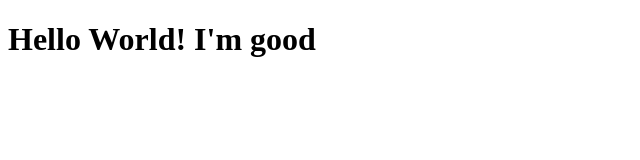
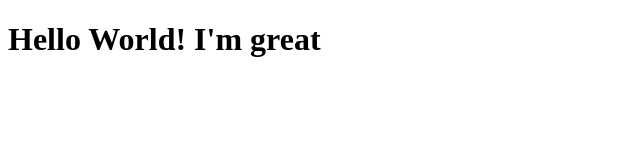
Before and after one commit to ttamnam/GitProjectA, a plain HTML site: page index.html in a window 1280 px wide. Shown: the full height of the page, 0-640 px from the left. Drawn offline with Linux system fonts and the light colour scheme.

Commit message:
I'm Great

```diff
--- a/index.html
+++ b/index.html
@@ -7,6 +7,6 @@
     <title>Document</title>
 </head>
 <body>
-    <h1>Hello World! I'm good</h1>
+    <h1>Hello World! I'm great</h1>
 </body>
 </html>
```
